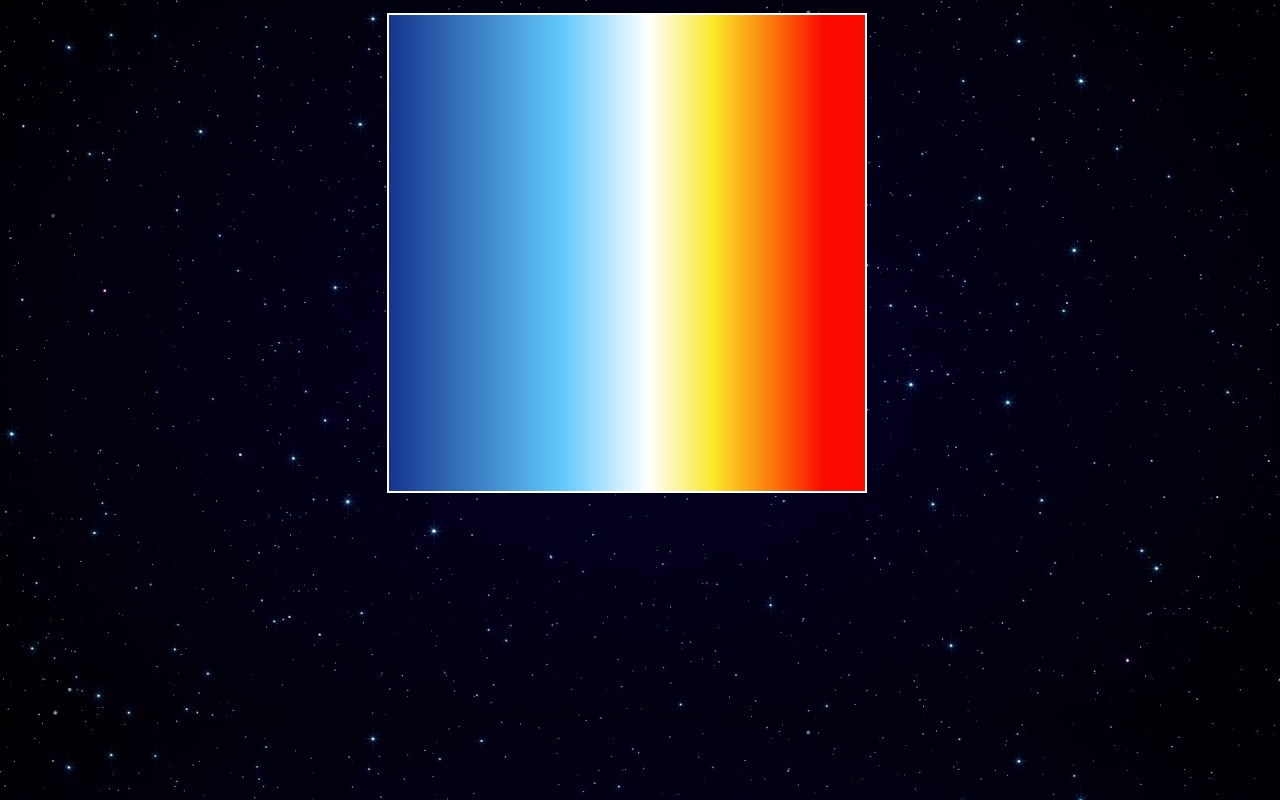
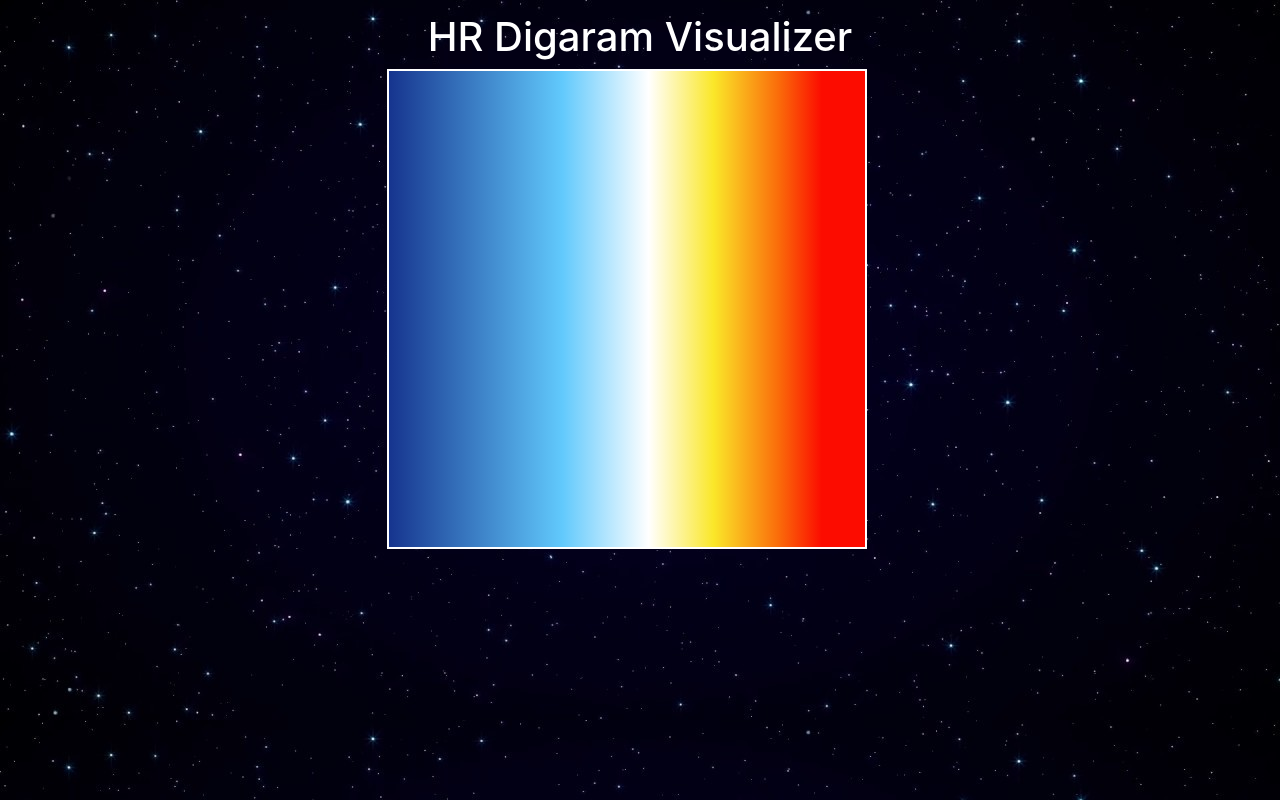
Before and after one commit to enioluwa23/hr-megagram, a React (Create React App) app: page / in a window 1280 px wide. Shown: the top 800 px of the page. Built offline with nearby package versions, Linux system fonts and the light colour scheme.

Commit message:
add title

```diff
--- a/src/App.css
+++ b/src/App.css
@@ -6,6 +6,11 @@
   padding: 1vw;
   background-image: url("./img/backdrop.jpg");
   min-height: 100vh;
+}
+
+.title {
+  text-align: center;
+  color: white;
 }
 
 .diagram-container {
--- a/src/App.js
+++ b/src/App.js
@@ -206,6 +206,7 @@ class App extends React.Component {
   render() {
     return (
       <div className="App">
+        <h1 className="title">HR Digaram Visualizer</h1>
         <div className="diagram-container">
           <HRDiagram
             onDiagramClick={this.handleClick}
--- a/src/components/HRDiagram.js
+++ b/src/components/HRDiagram.js
@@ -48,7 +48,7 @@ class HRDiagram extends React.Component {
     const { x, y } = this.getCanvasPosition();
     const posX = event.pageX - x;
     const posY = event.pageY - y;
-    this.setState({ clickPosition: { x: event.pageX - 10, y: event.pageY - 10 } });
+    this.setState({ clickPosition: { x: event.pageX - 5, y: event.pageY - y } });
     return { x: posX, y: posY };
   }
 
@@ -100,6 +100,7 @@ class HRDiagram extends React.Component {
 
   render() {
     return (
+      <React.Fragment>
         <div className="hr-diagram">
           <canvas
             className="hr-gradient"
@@ -109,6 +110,7 @@ class HRDiagram extends React.Component {
           {this.state.clickPosition &&
         <HRPointer position={this.state.clickPosition} color={this.state.color}/>}
         </div>
+      </React.Fragment>
     );
   }
 }
```
Lines whose indentation alone changed are shown as unchanged.
